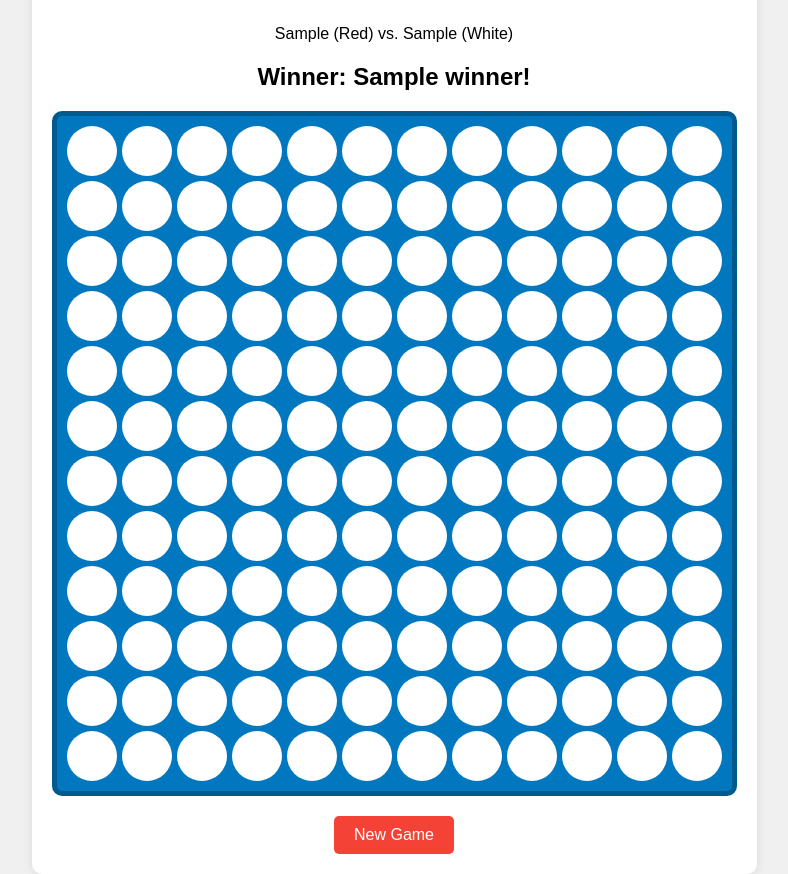
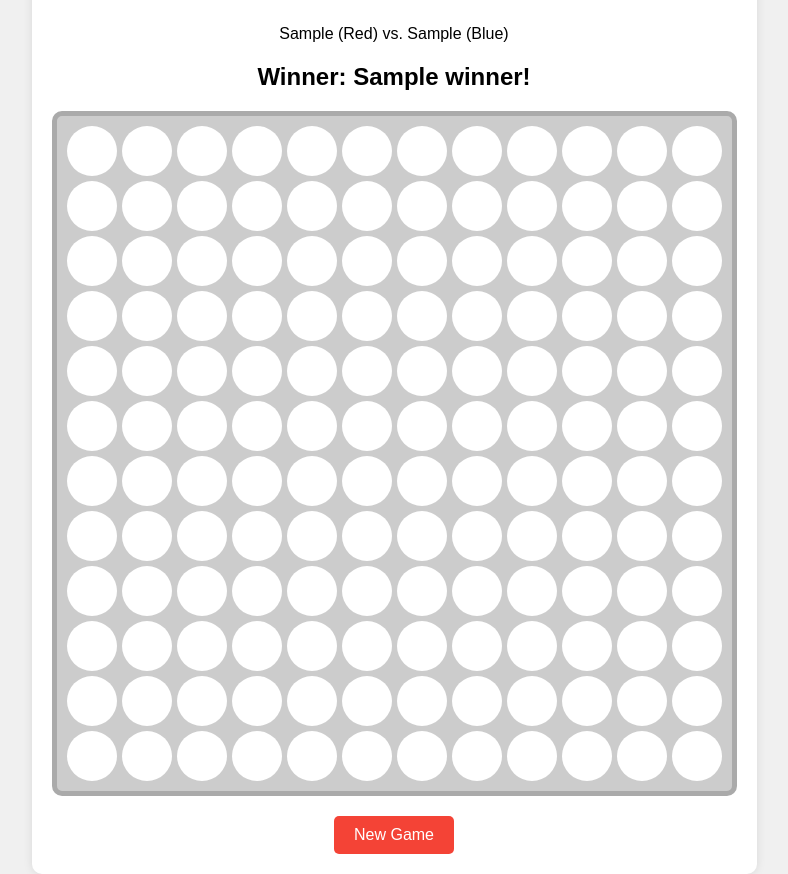
Before and after one commit to yann5963/puissance4, a Flask app: template templates/game.html in a window 1280 px wide. Shown: the whole page, without its empty margins (246-1034 px from the left). Run offline with Flask 3, Linux system fonts and the light colour scheme; the template is opened without the code that fills it: most values are stand-ins (such as "Sample title", 1, 10 or a date in 2020).

Commit message:
feat: Change player two's piece color to blue
This commit updates the Connect Four game to change the second player's piece color from white to blue, as requested by the user. To ensure better visibility and a more appealing user interface, the game board's background color has also been changed to a neutral gray, providing good contrast for both red and blue pieces.

```diff
--- a/app.py
+++ b/app.py
@@ -8,7 +8,7 @@ app.secret_key = 'supersecretkey'
 BOARD_SIZE = 12
 EMPTY = 0
 RED = 1
-WHITE = 2
+BLUE = 2
 
 def create_board():
     """Creates an empty game board."""
@@ -97,7 +97,7 @@ def move(col):
         if is_draw(board):
             return render_template('game.html', board=session['board'], draw=True, player1=session['player1'], player2=session['player2'])
 
-        session['turn'] = WHITE if turn == RED else RED
+        session['turn'] = BLUE if turn == RED else RED
 
     return redirect(url_for('game'))
 
--- a/static/style.css
+++ b/static/style.css
@@ -54,10 +54,10 @@ button:hover {
     grid-template-columns: repeat(12, 50px);
     grid-template-rows: repeat(12, 50px);
     gap: 5px;
-    background-color: #0077be;
+    background-color: #cccccc;
     padding: 10px;
     border-radius: 10px;
-    border: 5px solid #005a8d;
+    border: 5px solid #aaaaaa;
 }
 
 .cell {
@@ -72,9 +72,8 @@ button:hover {
     background-color: #ff4136;
 }
 
-.cell.white {
-    background-color: #f2f2f2;
-    border: 2px solid #ccc;
+.cell.blue {
+    background-color: #007bff;
 }
 
 .reset-button {
--- a/templates/game.html
+++ b/templates/game.html
@@ -10,7 +10,7 @@
     <div class="container">
         <h1>Connect Four</h1>
         <div class="game-info">
-            <p>{{ player1 }} (Red) vs. {{ player2 }} (White)</p>
+            <p>{{ player1 }} (Red) vs. {{ player2 }} (Blue)</p>
             {% if winner %}
                 <h2>Winner: {{ winner }}!</h2>
             {% elif draw %}
@@ -24,7 +24,7 @@
                 {% for c in range(12) %}
                     <a href="{{ url_for('move', col=c) if not winner and not draw else '#' }}" class="cell
                         {% if board[r][c] == 1 %}red{% endif %}
-                        {% if board[r][c] == 2 %}white{% endif %}
+                        {% if board[r][c] == 2 %}blue{% endif %}
                     "></a>
                 {% endfor %}
             {% endfor %}
--- a/templates/index.html
+++ b/templates/index.html
@@ -15,7 +15,7 @@
                 <input type="text" id="player1" name="player1" required>
             </div>
             <div class="form-group">
-                <label for="player2">Player 2 (White)</label>
+                <label for="player2">Player 2 (Blue)</label>
                 <input type="text" id="player2" name="player2" required>
             </div>
             <button type="submit">Start Game</button>
```
